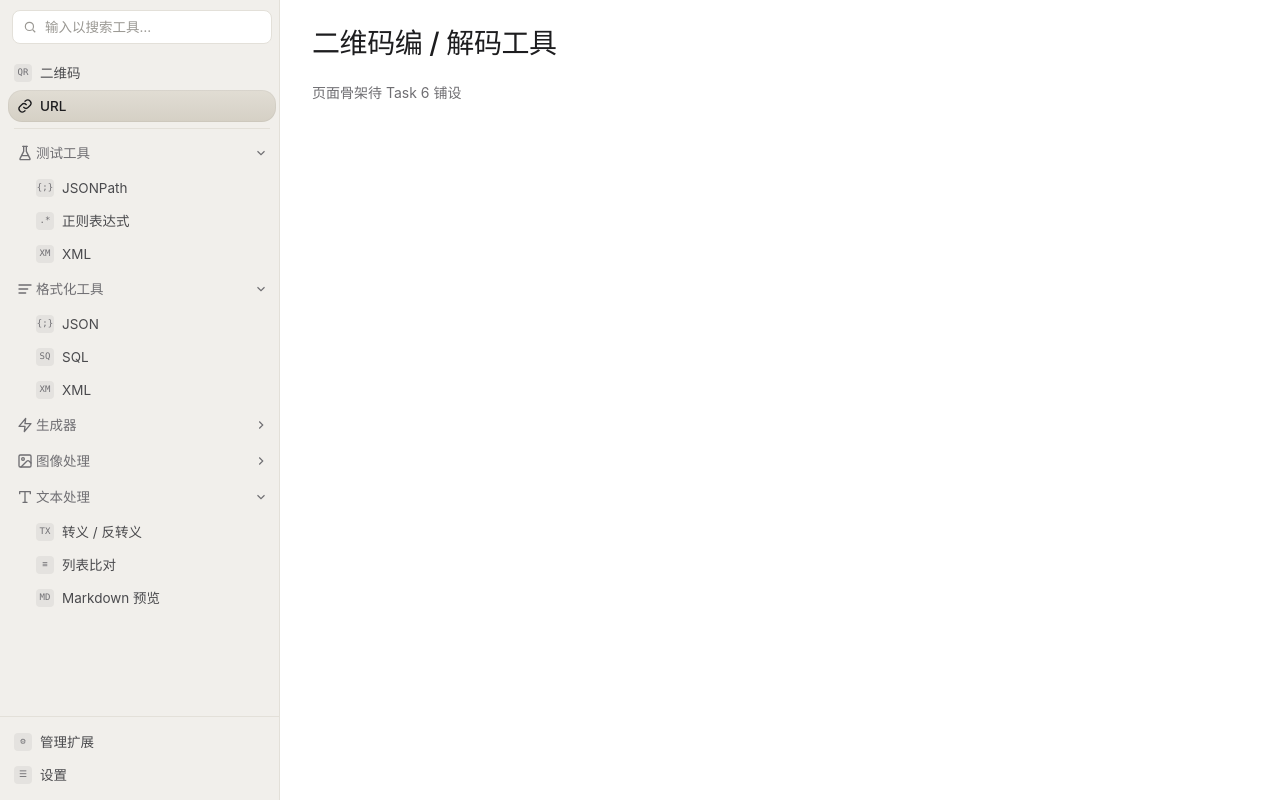
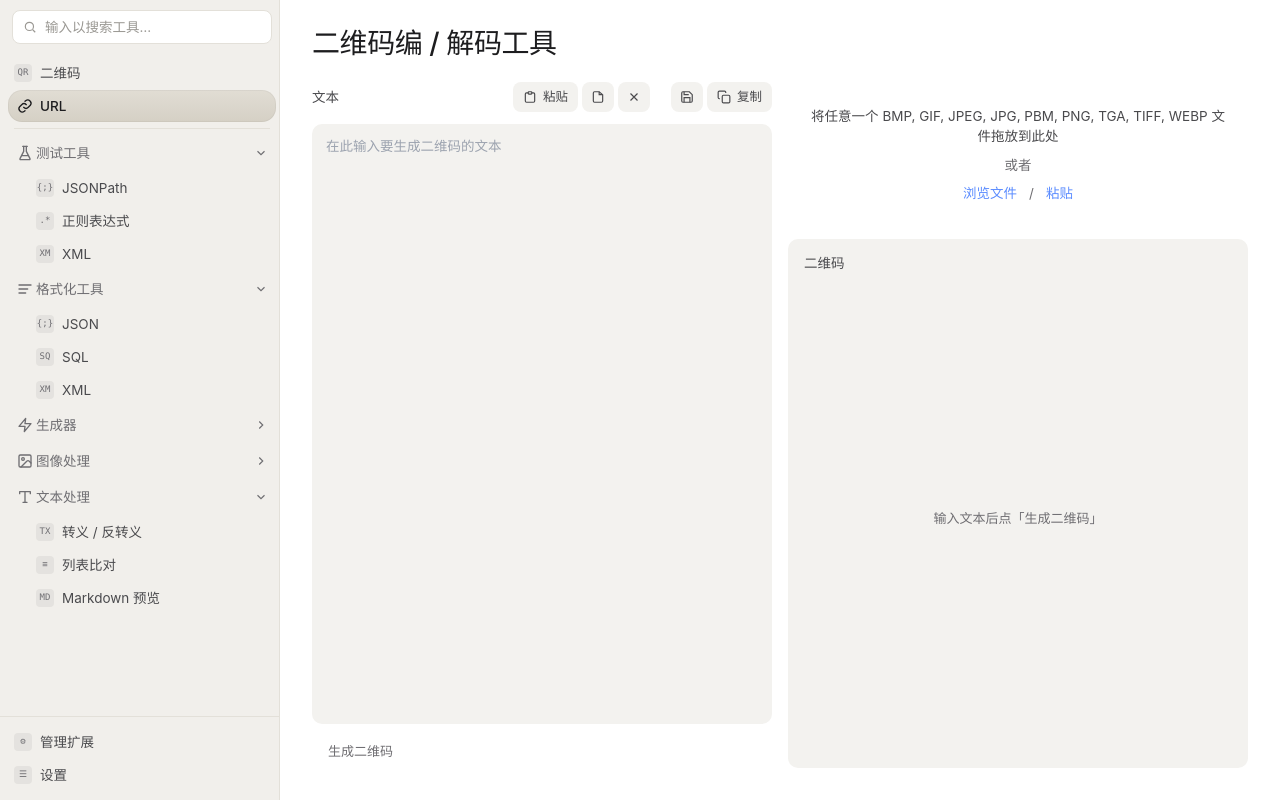
Before and after one commit to MeQln/Tauri-DevBox, a Vue app: page /tools/qrcode in a window 1280 px wide. Built offline with nearby package versions, Linux system fonts and the light colour scheme.

Commit message:
feat: 二维码页布局骨架

```diff
--- a/src/views/QrCodeView.vue
+++ b/src/views/QrCodeView.vue
@@ -2,10 +2,84 @@
   <header class="page-head">
     <h1>二维码编 / 解码工具</h1>
   </header>
-  <p style="color: var(--ink-3); font-size: 14px;">页面骨架待 Task 6 铺设</p>
+
+  <div class="grid">
+    <!-- 左列：文本区 -->
+    <div class="left-col">
+      <div class="section-title">
+        <span>文本</span>
+        <div class="section-actions">
+          <PillBtn title="粘贴">
+            <svg viewBox="0 0 24 24" fill="none" stroke="currentColor" stroke-width="2">
+              <rect x="9" y="3" width="6" height="4" rx="1" />
+              <path d="M9 5H6a2 2 0 00-2 2v12a2 2 0 002 2h12a2 2 0 002-2V7a2 2 0 00-2-2h-3" />
+            </svg>
+            <span>粘贴</span>
+          </PillBtn>
+          <PillBtn icon-only title="读取文件">
+            <svg viewBox="0 0 24 24" fill="none" stroke="currentColor" stroke-width="2">
+              <path d="M14 3v5h5" />
+              <path d="M14 3H6a2 2 0 00-2 2v14a2 2 0 002 2h12a2 2 0 002-2V8z" />
+            </svg>
+          </PillBtn>
+          <PillBtn icon-only title="清空">
+            <svg viewBox="0 0 24 24" fill="none" stroke="currentColor" stroke-width="2">
+              <path d="M6 6l12 12M18 6L6 18" />
+            </svg>
+          </PillBtn>
+          <span class="divider" />
+          <PillBtn icon-only title="保存">
+            <svg viewBox="0 0 24 24" fill="none" stroke="currentColor" stroke-width="2">
+              <path d="M19 21H5a2 2 0 01-2-2V5a2 2 0 012-2h11l5 5v11a2 2 0 01-2 2z" />
+              <path d="M17 21v-8H7v8M7 3v5h8" />
+            </svg>
+          </PillBtn>
+          <PillBtn title="复制">
+            <svg viewBox="0 0 24 24" fill="none" stroke="currentColor" stroke-width="2">
+              <rect x="9" y="9" width="13" height="13" rx="2" />
+              <path d="M5 15H4a2 2 0 01-2-2V4a2 2 0 012-2h9a2 2 0 012 2v1" />
+            </svg>
+            <span>复制</span>
+          </PillBtn>
+        </div>
+      </div>
+
+      <textarea v-model="input" class="text-area" placeholder="在此输入要生成二维码的文本"></textarea>
+
+      <div class="action-row">
+        <button class="primary-btn" :disabled="!input.trim()">生成二维码</button>
+      </div>
+    </div>
+
+    <!-- 右列 -->
+    <div class="right-col">
+      <!-- 右上：图片输入 -->
+      <div class="dropzone">
+        <p>将任意一个 BMP, GIF, JPEG, JPG, PBM, PNG, TGA, TIFF, WEBP 文件拖放到此处</p>
+        <p class="muted">或者</p>
+        <p>
+          <a class="link">浏览文件</a>
+          <span class="sep">/</span>
+          <a class="link">粘贴</a>
+        </p>
+      </div>
+
+      <!-- 右下：二维码预览 -->
+      <div class="preview">
+        <div class="preview-title">二维码</div>
+        <div class="preview-body">
+          <span class="empty-hint">输入文本后点「生成二维码」</span>
+        </div>
+      </div>
+    </div>
+  </div>
 </template>
 
 <script setup lang="ts">
+import { ref } from 'vue'
+import PillBtn from '@/components/ui/PillBtn.vue'
+
+const input = ref('')
 </script>
 
 <style scoped>
@@ -18,4 +92,80 @@
   font-size: 28px; font-weight: 500;
   letter-spacing: -0.015em;
 }
+
+.grid {
+  display: grid;
+  grid-template-columns: 1fr 1fr;
+  gap: 16px;
+  flex: 1; min-height: 0;
+}
+.left-col, .right-col {
+  display: flex; flex-direction: column;
+  min-height: 0; gap: 12px;
+}
+
+.section-title {
+  display: flex; align-items: center; justify-content: space-between;
+  font-size: 13.5px; font-weight: 500; color: var(--ink-2);
+}
+.section-actions { display: flex; gap: 4px; align-items: center; }
+.divider {
+  width: 1px; height: 18px; background: var(--border);
+  margin: 0 6px;
+}
+
+.text-area {
+  flex: 1;
+  min-height: 200px;
+  padding: 12px 14px;
+  font-family: var(--mono, 'SF Mono', Menlo, Consolas, monospace);
+  font-size: 13.5px;
+  background: var(--card);
+  border: 1px solid var(--border);
+  border-radius: var(--r-md);
+  resize: none; outline: none;
+  color: var(--ink-1);
+}
+.text-area:focus { border-color: var(--accent, #5b8cff); }
+
+.action-row { display: flex; }
+.primary-btn {
+  height: 32px; padding: 0 16px;
+  border-radius: 8px;
+  background: var(--accent, #5b8cff);
+  color: white; font-size: 13px; font-weight: 500;
+  border: none; cursor: pointer;
+}
+.primary-btn:disabled {
+  background: var(--card-2); color: var(--ink-3); cursor: not-allowed;
+}
+
+.dropzone {
+  border: 1.5px dashed var(--border);
+  border-radius: var(--r-md);
+  padding: 24px 18px;
+  text-align: center;
+  font-size: 13.5px; color: var(--ink-2);
+  display: flex; flex-direction: column; gap: 8px;
+}
+.dropzone .muted { color: var(--ink-3); }
+.dropzone .link {
+  color: var(--accent, #5b8cff); cursor: pointer; font-weight: 500;
+}
+.dropzone .sep { margin: 0 12px; color: var(--ink-3); }
+
+.preview {
+  flex: 1;
+  background: var(--card);
+  border-radius: var(--r-md);
+  padding: 14px 16px;
+  display: flex; flex-direction: column; min-height: 0;
+}
+.preview-title { font-size: 13.5px; color: var(--ink-2); margin-bottom: 10px; }
+.preview-body {
+  flex: 1;
+  display: flex; align-items: center; justify-content: center;
+}
+.preview-body :deep(svg) { max-width: 100%; max-height: 100%; }
+.empty-hint { color: var(--ink-3); font-size: 13px; }
 </style>
```
